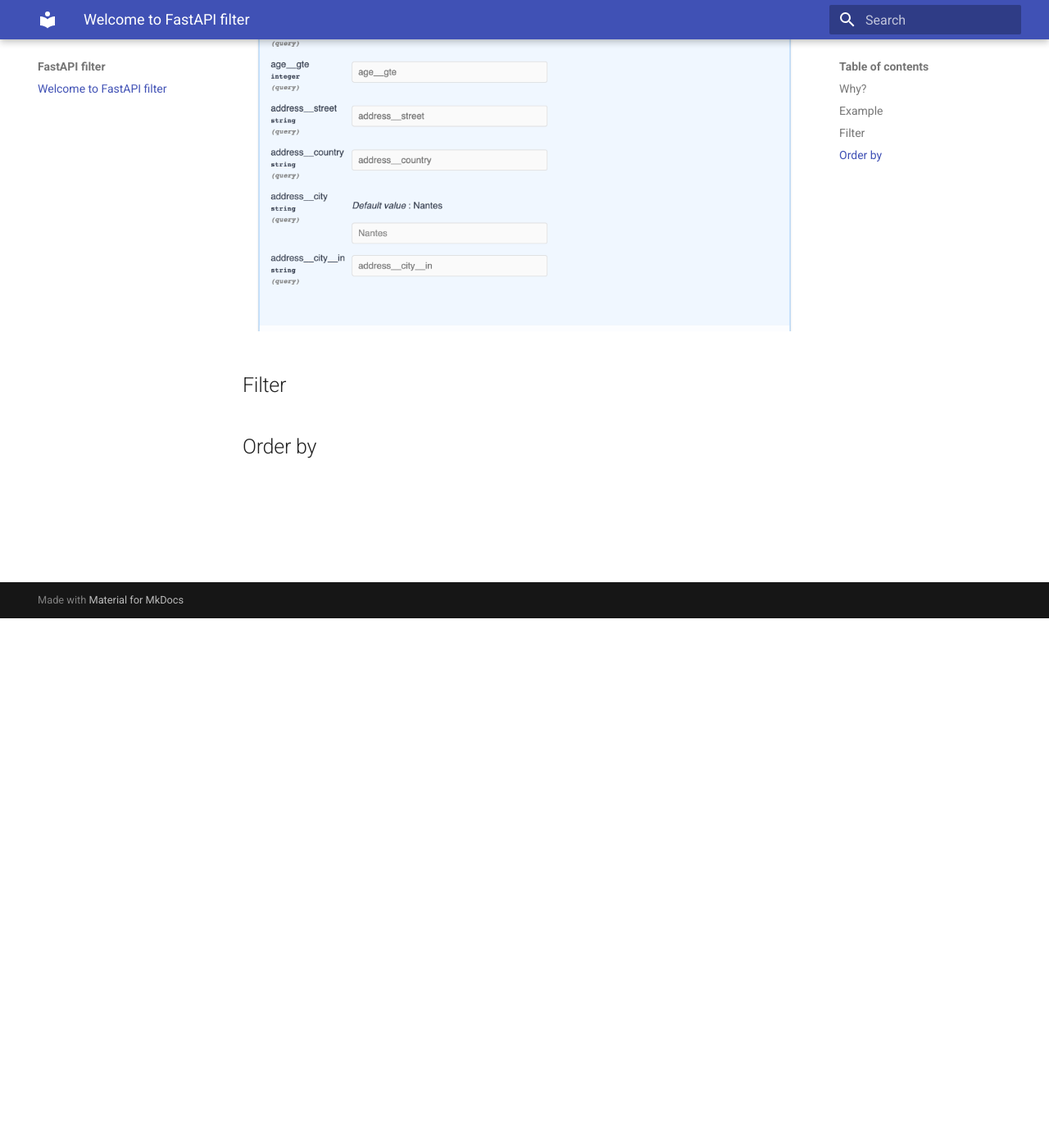
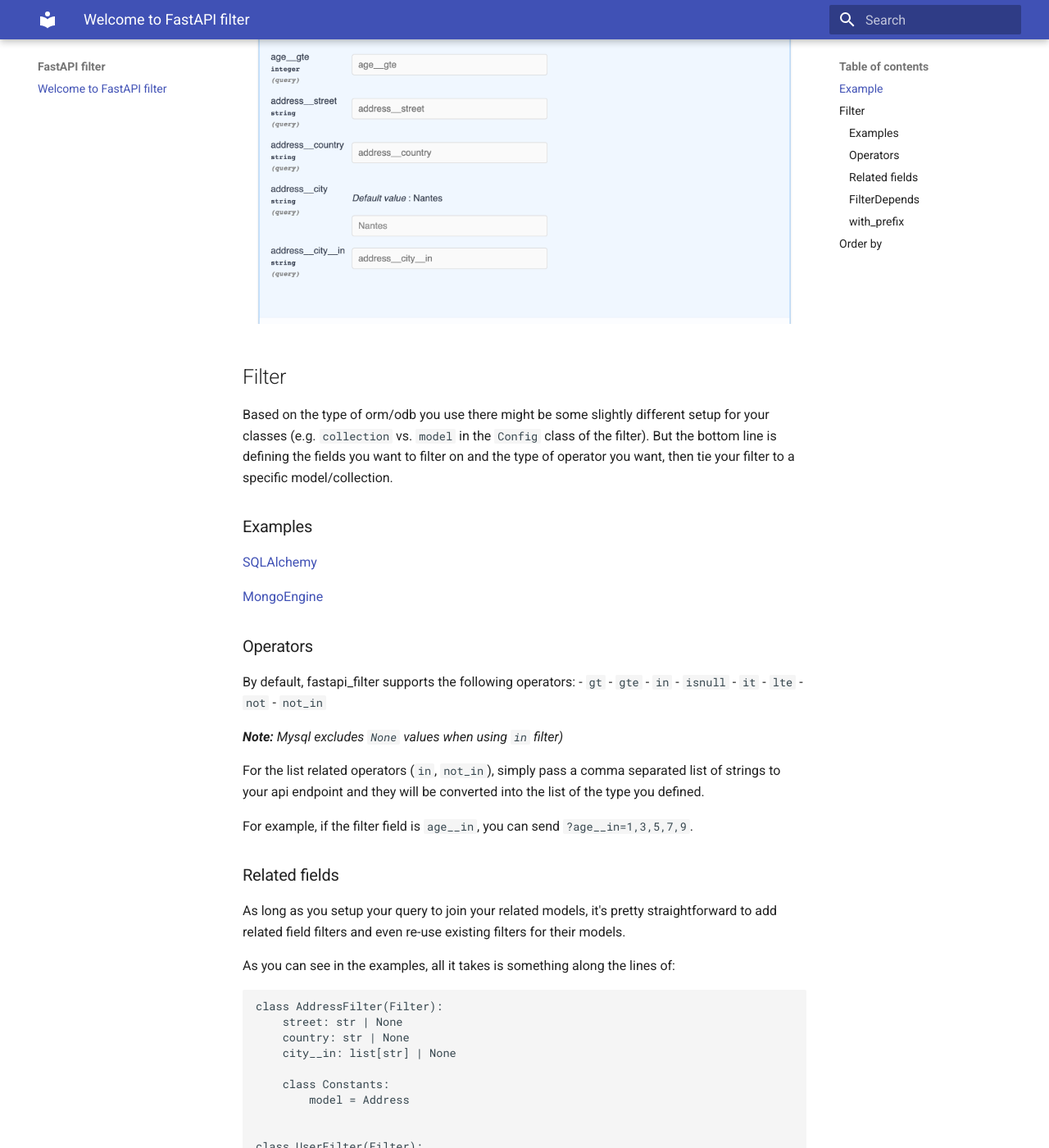
Before and after one commit to arthurio/fastapi-filter, an MkDocs documentation site: the page built from docs/index.md, in a window 1280 px wide and 1400 px high, scrolled down 646 px. Shown: the whole window at 82% size. Built offline with MkDocs 1.6.1 and Material for MkDocs 9.7.7, drawn with Linux system fonts in a browser that asks for light colours; some of the changed text lies outside the part shown.

Commit message:
Add a bit more docs

````diff
--- a/docs/index.md
+++ b/docs/index.md
@@ -1,8 +1,9 @@
 # Welcome to FastAPI filter
 
-## Why?
+Add querystring filters to your api endpoints and show them in the swagger UI.
 
-Add querystring filters to your api endpoints and show them in the swagger UI.
+The supported backends are [SQLAlchemy](https://github.com/sqlalchemy/sqlalchemy) and [MongoEngine](https://github.com/MongoEngine/mongoengine).
+
 
 ## Example
 
@@ -10,4 +11,110 @@
 
 ## Filter
 
+Based on the type of orm/odb you use there might be some slightly different setup for your classes (e.g. `collection` vs. `model` in the `Config` class of the filter). But the bottom line is defining the fields you want to filter on and the type of operator you want, then tie your filter to a specific model/collection.
+
+### Examples
+
+[SQLAlchemy](https://github.com/arthurio/fastapi-filter/blob/main/examples/fastapi_filter_sqlalchemy.py)
+
+[MongoEngine](https://github.com/arthurio/fastapi-filter/blob/main/examples/fastapi_filter_mongoengine.py)
+
+### Operators
+
+By default, fastapi_filter supports the following operators:
+  - `gt`
+  - `gte`
+  - `in`
+  - `isnull`
+  - `it`
+  - `lte`
+  - `not`
+  - `not_in`
+
+_**Note:** Mysql excludes `None` values when using `in` filter)_
+
+For the list related operators (`in`, `not_in`), simply pass a comma separated list of strings to your api endpoint and
+they will be converted into the list of the type you defined.
+
+For example, if the filter field is `age__in`, you can send `?age__in=1,3,5,7,9`.
+
+### Related fields
+
+As long as you setup your query to join your related models, it's pretty straightforward to add related field filters
+and even re-use existing filters for their models.
+
+As you can see in the examples, all it takes is something along the lines of:
+
+```python hl_lines="19"
+class AddressFilter(Filter):
+    street: str | None
+    country: str | None
+    city__in: list[str] | None
+
+    class Constants:
+        model = Address
+
+
+class UserFilter(Filter):
+    name: str | None
+    address: AddressFilter | None = FilterDepends(with_prefix("address", AddressFilter))
+
+    class Constants:
+        model = User
+
+@app.get("/users", response_model=list[UserOut])
+async def get_users(user_filter: UserFilter = FilterDepends(UserFilter), db: AsyncSession = Depends(get_db)) -> Any:
+    query = user_filter.filter(select(User).outerjoin(Address))   # (1)
+    result = await db.execute(query)
+    return result.scalars().all()
+```
+
+1. See how we need to join with the Address model to be able to filter on it?
+
+The `with_prefix` wrapper function sets the prefix for your filters, so in that example you would use
+`?address__city_in=Nantes,Boston` for example.
+
+### FilterDepends
+
+[link](https://github.com/arthurio/fastapi-filter/blob/main/fastapi_filter/base/filter.py#L87)
+
+Wherever you would use a `Depends`, replace it with `FilterDepends` if you are passing a filter class. The reason is
+that `FilterDepends` converts the `list` filter fields to `str` so that they can be displayed and used in swagger.
+
+
+### with_prefix
+
+[link](https://github.com/arthurio/fastapi-filter/blob/main/fastapi_filter/base/filter.py#L21)
+
+This is a utility function that will take an existing filter and prefix all its fields with a given value. It's mostly
+used for filtering related fields.
+
+The following would be equivalent:
+
+```python
+class AddressFilter(Filter):
+    street: str | None
+    country: str | None
+
+    class Constants:
+        model = Address
+
+
+class UserFilter(Filter):
+    name: str | None
+    address: AddressFilter | None = FilterDepends(with_prefix("address", AddressFilter))
+
+    class Constants:
+        model = User
+```
+
+AND
+
+```python
+class UserFilter(Filter):
+    name: str | None
+    address__street: str | None
+    address__country: str | None
+```
+
 ## Order by
````
Also changed, not shown: 2 other files.
